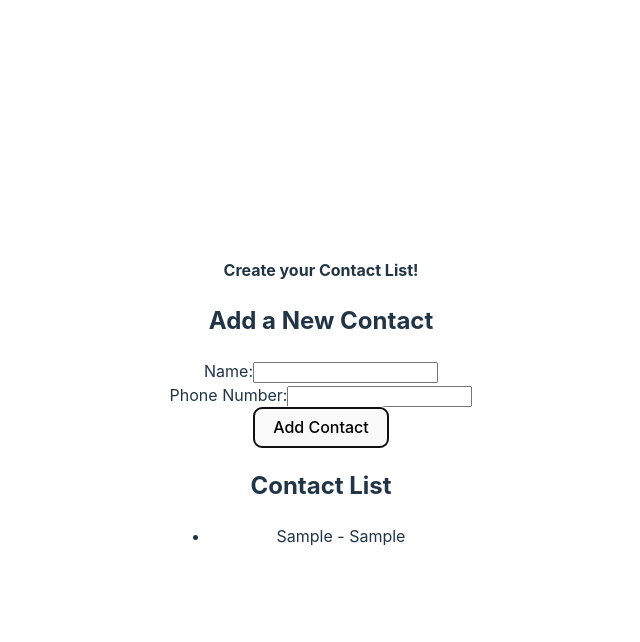
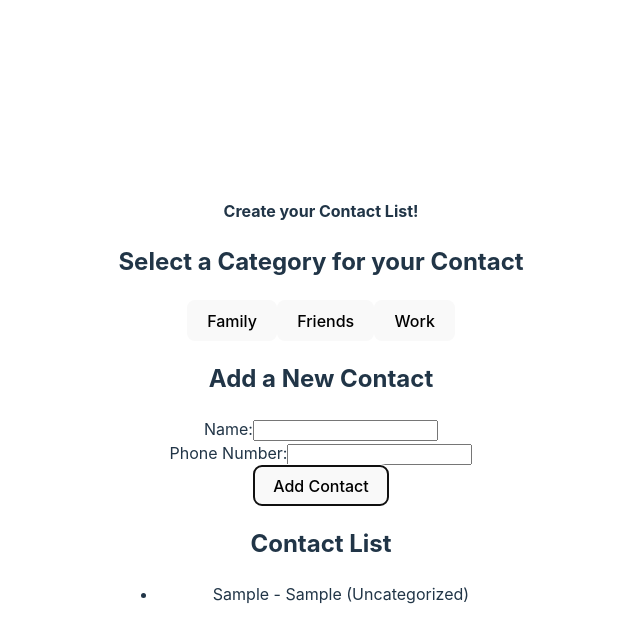
Before and after one commit to JonathanRosfield/Project4, a Vue app: page / in a window 1280 px wide. Both pictures are taken after typing "Sample", "Sample" into the empty fields and a click on the button "Add Contact". Shown: the top 642 px of the page, without its empty margins (319-959 px from the left). Built offline with nearby package versions, Linux system fonts and the light colour scheme.

Commit message:
Category component finished

```diff
--- a/src/App.vue
+++ b/src/App.vue
@@ -3,22 +3,29 @@ import {ref} from 'vue';
 import Header from './components/Header.vue';
 import ContactForm from './components/ContactForm.vue';
 import ContactList from './components/ContactList.vue';
+import CategoryManager from './components/CategoryManager.vue';
 
 const contacts = ref([]);
 
 // New contact addition
 const handleContactAdded = (contact) => {
+  contact.category = selectedCategory.value || 'Uncategorized';
   contacts.value.push(contact);
 };
 
-
+// Category selection
+const selectedCategory = ref(null);
+const handleCategorySelected = (category) => {
+  selectedCategory.value = category;
+};
 
 </script>
 
 <template>
 <Header></Header>
 <div class="container">
-    <ContactForm @contactAdded="handleContactAdded" />
+    <CategoryManager @categorySelected="handleCategorySelected" />
+    <ContactForm :selectedCategory="selectedCategory" @contactAdded="handleContactAdded" />
     <ContactList :contacts="contacts" />
   </div>
 
--- a/src/components/CategoryManager.vue
+++ b/src/components/CategoryManager.vue
@@ -1,14 +1,40 @@
 <script setup>
+import {ref, defineProps, defineEmits} from 'vue'
 
+// Categories
+const props = defineProps({
+    contacts: Array
+});
 
+// Categories list
+const categories = ref(['Family', 'Friends', 'Work']);
 
+const emit = defineEmits(['categorySelected']);
+
+// Handle selecting a category
+const selectCategory = (category) => {
+  console.log('Selected Category:', category);
+  emit('categorySelected', category);
+};
+
+const selectedCategory = ref(null);
 
 
 </script>
 
 <template>
-
-
-
+<div class="category-manager">
+    <h2>Select a Category for your Contact</h2>
+    <div>
+        <button
+            v-for="category in categories"
+            :key="category"
+            @click="selectCategory(category)"
+            :class="{ selected: category === selectedCategory }"
+        >
+          {{ category }}
+        </button>
+    </div>
+</div>
 
 </template>
--- a/src/components/ContactForm.vue
+++ b/src/components/ContactForm.vue
@@ -1,5 +1,10 @@
 <script setup>
 import { ref, defineEmits } from 'vue';
+
+// Selected category
+const props = defineProps({
+  selectedCategory: String
+});
 
 // Define emit for an added contact
 const emit = defineEmits(['contactAdded']);
@@ -14,12 +19,15 @@ const onSubmit = () => {
         emit('contactAdded',{
             name: contactName.value,
             phone: contactPhone.value,
+            category: props.selectedCategory
         });
 
       // Clear the form inputs
       contactName.value = '';
       contactPhone.value = '';
     }
+
+
 };
 
 
--- a/src/components/ContactList.vue
+++ b/src/components/ContactList.vue
@@ -1,12 +1,19 @@
 <script setup>
 import { defineProps } from 'vue';
+import {ref, defineEmits} from 'vue';
 
 // Get the contacts array
 const props = defineProps({
   contacts: Array
 });
 
+// Emit for marking favorites
+const emit = defineEmits(['favoriteToggled']);
 
+// Toggle favorite status for a contact
+const toggleFavorite = (contact) => {
+  emit('favoriteToggled', contact);
+};
 
 </script>
 
@@ -16,7 +23,7 @@ const props = defineProps({
     <h2>Contact List</h2>
     <ul v-if="contacts.length > 0">
         <li v-for="contact in contacts" :key="contact.name">
-            {{ contact.name }} - {{ contact.phone }}
+          <span>{{ contact.name }} - {{ contact.phone }} ({{ contact.category }})</span>
         </li>
     </ul>
     <p v-else>No contacts available. Please add a contact first</p>
```
Also changed, not shown: src/components/FavoriteContacts.vue (+13 -6 lines).
